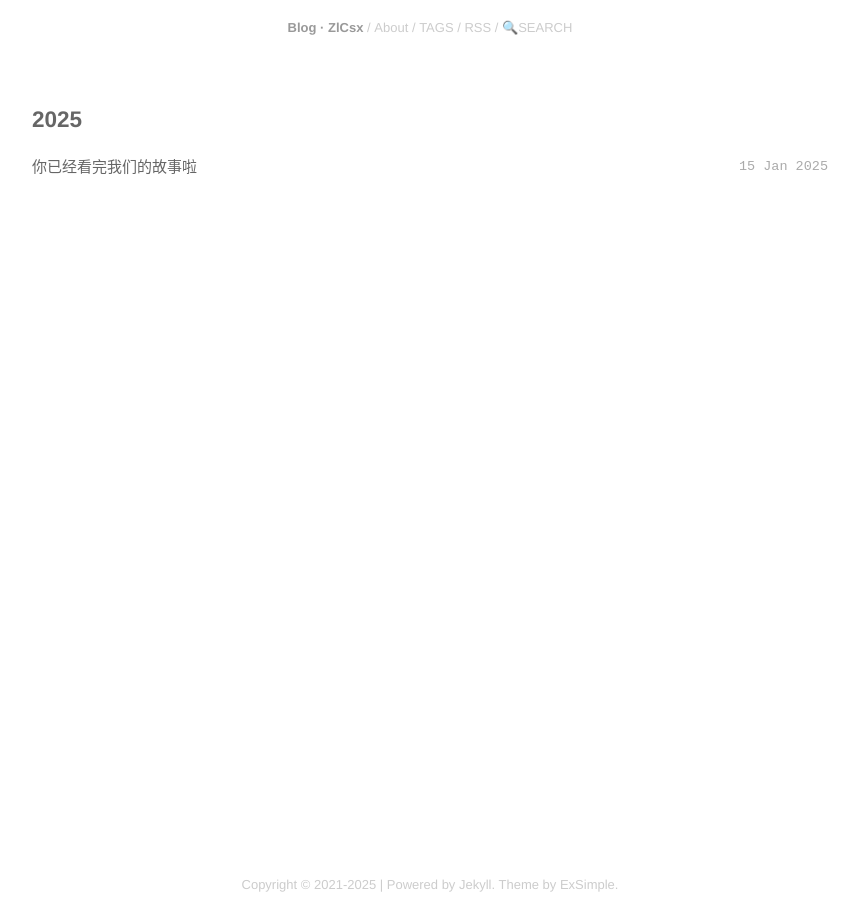
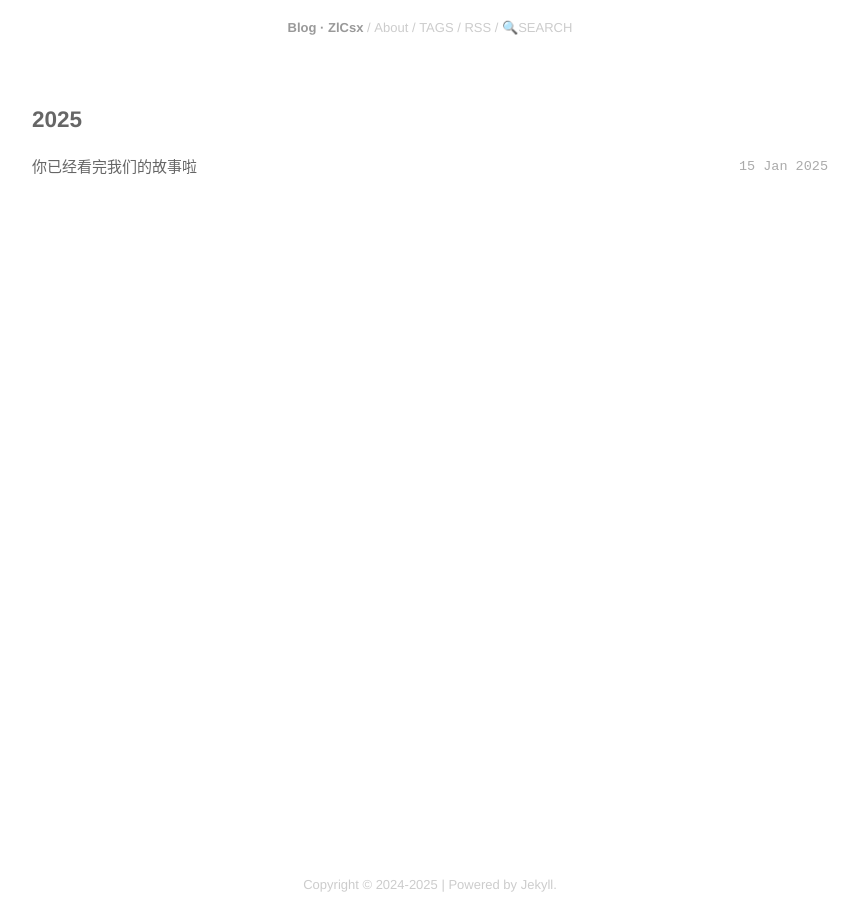
Before and after one commit to zlcsx/zlcsx.github.io, a Jekyll site: the page built from index.html, in a window 1280 px wide. Shown: the whole page, without its empty margins (210-1068 px from the left). Built offline with Jekyll 4.4.1, drawn with Linux system fonts in a browser that asks for light colours; nearby versions of some CDN libraries.

Commit message:
Auto-update

```diff
--- a/Gemfile
+++ b/Gemfile
@@ -7,12 +7,12 @@ source "https://rubygems.org"
 #
 # This will help ensure the proper Jekyll version is running.
 # Happy Jekylling!
-gem "jekyll", "~> 4.2.0"
+# gem "jekyll", "~> 4.2.0"
 # This is the default theme for new Jekyll sites. You may change this to anything you like.
 gem "minima", "~> 2.5"
 # If you want to use GitHub Pages, remove the "gem "jekyll"" above and
 # uncomment the line below. To upgrade, run `bundle update github-pages`.
-# gem "github-pages", group: :jekyll_plugins
+gem "github-pages", group: :jekyll_plugins
 # If you have any plugins, put them here!
 group :jekyll_plugins do
   gem "jekyll-feed", "~> 0.12"
--- a/_includes/footer.html
+++ b/_includes/footer.html
@@ -1,3 +1,3 @@
 <div class="footer">
-  <p>Copyright © 2021-{{ site.time | date: "%Y" }}&nbsp;|&nbsp;Powered by <a href="http://jekyllcn.com" target="_blank">Jekyll</a>. Theme by <a href="https://github.com/loji44/ExSimple" target="_blank">ExSimple</a>.</p>
+  <p>Copyright © 2024-{{ site.time | date: "%Y" }}&nbsp;|&nbsp;Powered by Jekyll.</p>
 </div>
--- a/_includes/head.html
+++ b/_includes/head.html
@@ -4,7 +4,7 @@
   <meta charset="utf-8" />
   <meta http-equiv="X-UA-Compatible" content="IE=edge,chrome=1" />
   <title>{{ page.title }} | {{ site.title }}</title>
-  <meta name="description" content="Loji44&#39;s Blog. Focus on Java, Linux, Golang, Git, Vim, Docker, etc." />
+  <meta name="description" content="ZlCsx&#39;s Blog. you will see what you mean to me." />
   <meta name="viewport" content="width=device-width" />
   <link href="/favicon.png" rel="icon" />
   <link rel="stylesheet" href="{{ site.baseurl }}/static/css/github.css" />
```
